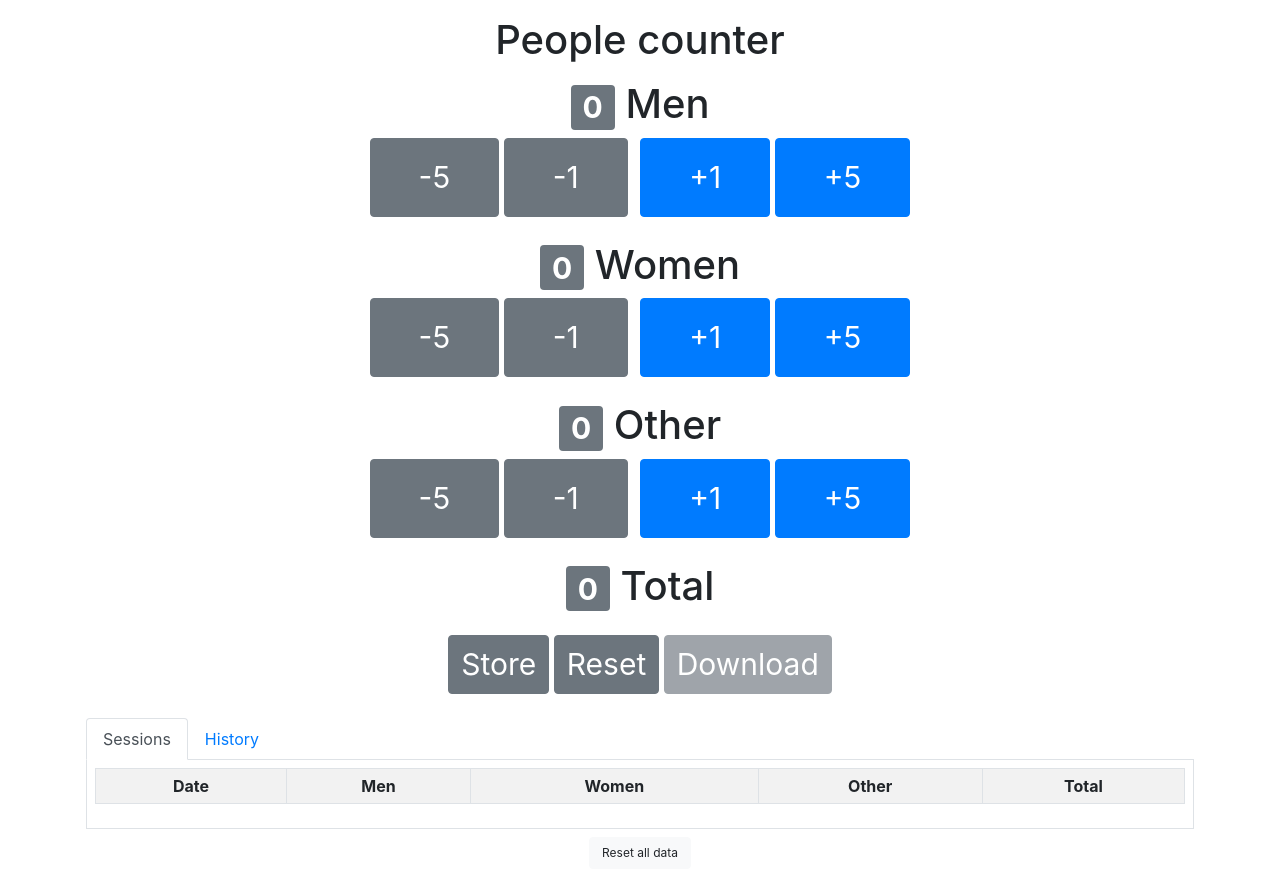
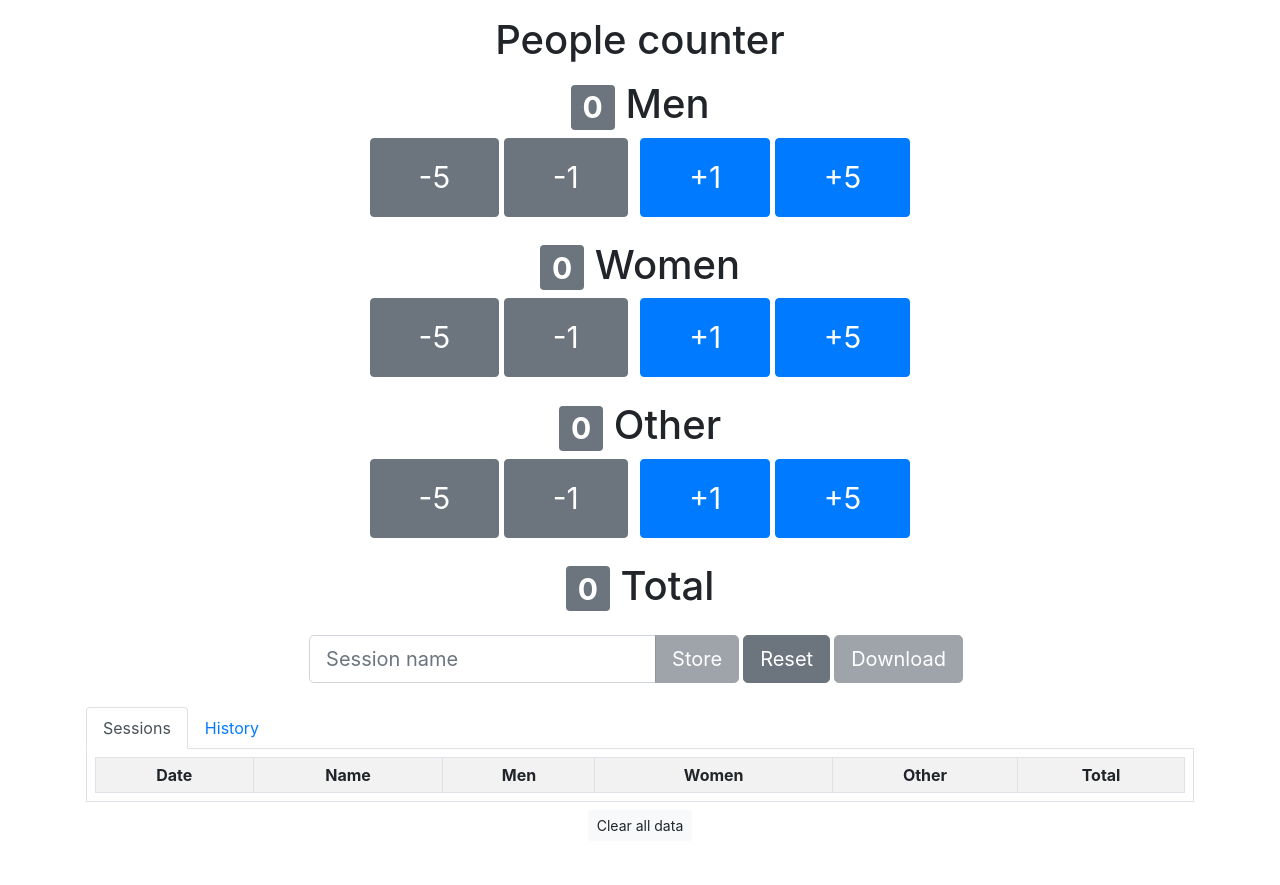
Before and after one commit to BlueManiac/PeopleCounter, a plain HTML site: page index.html in a window 1280 px wide. After the commit the page ends 857 px from the top, so only its background shows below. Drawn offline with nearby package versions, Linux system fonts and the light colour scheme.

Commit message:
Added ability to save session name.

```diff
--- a/app.css
+++ b/app.css
@@ -15,10 +15,6 @@
     }
 }
 
-.btn {
+.counter-panel .btn {
     font-size: 30px !important;
 }
-
-.btn.sm {
-    font-size: 12px !important;
-}
--- a/app.js
+++ b/app.js
@@ -16,7 +16,8 @@ export default {
             }],
             history: [],
             sessions: [],
-            locale: 'sv'
+            locale: 'sv',
+            sessionName: null
         }
     },
     created() {
@@ -56,11 +57,13 @@ export default {
         commit() {
             this.sessions.unshift({
                 date: new Date(),
+                name: this.sessionName,
                 genders: cloneDeep(this.genders),
                 total: this.total
             })
 
             localStorage.setItem('sessions', JSON.stringify(this.sessions));
+            this.sessionName = null;
         },
         clear() {
             localStorage.clear();
@@ -80,8 +83,8 @@ export default {
         },
         downloadData() {
             let data = [
-                ['Date', ...this.genders.map(x => x.type), 'Total'].join(','),
-                ...this.sessions.map(x => [x.date.toLocaleString(this.locale), ...x.genders.map(g => g.count), x.total].join(',')),
+                ['Date', 'Name', ...this.genders.map(x => x.type), 'Total'].join(','),
+                ...this.sessions.map(x => [x.date.toLocaleString(this.locale), x.name, ...x.genders.map(g => g.count), x.total].join(',')),
             ].join("\n");
 
             return 'data:text/csv;charset=utf-8,' + encodeURIComponent(data);
--- a/index.html
+++ b/index.html
@@ -12,7 +12,7 @@
         <div class="container p-3 text-center">
             <h1>People counter</h1>
             <div id="app" class="mt-3" v-cloak>
-                <div v-for="gender in genders" class="mb-4">
+                <div v-for="gender in genders" class="counter-panel mb-4">
                     <h1><span class="badge badge-secondary">{{gender.count}}</span> {{gender.type}}</h1>
                     <button class="btn btn-secondary px-5 py-3" @click="increase(gender, -5)">-5</button>
                     <button class="btn btn-secondary px-5 py-3 mr-2" @click="increase(gender, -1)">-1</button>
@@ -22,9 +22,17 @@
                 <h1 class="mb-4">
                     <span class="badge badge-secondary" v-html="total"></span> Total
                 </h1>
-                <button class="btn btn-secondary mb-4" @click="commit()">Store</button>
-                <button class="btn btn-secondary mb-4" @click="reset()">Reset</button>
-                <a class="btn btn-secondary mb-4" :href="downloadData" :download="downloadFileName" :class="{disabled: !sessions.length}">Download</a>
+                <div class="form-inline d-flex justify-content-center mb-4">
+                    <div class="input-group input-group-lg mr-1">
+                        <input type="text" v-model="sessionName" class="form-control" placeholder="Session name" />
+                        <div class="input-group-append">
+                            <button class="btn btn-secondary btn-lg" @click="commit()" :disabled="!sessionName">Store</a>
+                        </div>
+                    </div>
+                    <button class="btn btn-secondary btn-lg mr-1" @click="reset()">Reset</button>
+                    <a class="btn btn-secondary btn-lg mr-2" :href="downloadData" :download="downloadFileName" :class="{disabled: !sessions.length}">Download</a>
+                </div>
+
                 <ul class="nav nav-tabs" id="myTab" role="tablist">
                     <li class="nav-item">
                         <a class="nav-link active" id="sessions-tab" data-toggle="tab" href="#sessions" role="tab" aria-controls="home" aria-selected="true">Sessions</a>
@@ -35,21 +43,23 @@
                 </ul>
                 <div class="tab-content">
                     <div class="tab-pane fade show active p-2 border border-top-0" id="sessions" role="tabpanel" aria-labelledby="sessions-tab">
-                        <table class="table table-sm table-bordered table-striped">
+                        <table class="table table-sm table-bordered table-striped m-0">
                             <tr>
                                 <th>Date</th>
+                                <th>Name</th>
                                 <th v-for="gender in genders" v-html="gender.type"></th>
                                 <th>Total</th>
                             </tr>
                             <tr v-for="item in sessions">
                                 <td v-html="item.date.toLocaleString('sv')"></td>
+                                <td v-html="item.name"></td>
                                 <th v-for="gender in item.genders" v-html="gender.count"></th>
                                 <th v-html="item.total"></th>
                             </tr>
                         </table>
                     </div>
                     <div class="tab-pane fade p-2 border border-top-0" id="history" role="tabpanel" aria-labelledby="history-tab">
-                        <table class="table table-sm table-bordered table-striped">
+                        <table class="table table-sm table-bordered table-striped m-0">
                             <tr>
                                 <th>Time</th>
                                 <th>Gender</th>
@@ -63,7 +73,7 @@
                         </table>
                     </div>
                 </div>
-                <button class="btn btn-light sm mt-2" @click="clear()">Reset all data</button>
+                <button class="btn btn-light btn-sm mt-2" @click="clear()">Clear all data</button>
             </div>
         </div>
         <script type="module">
```
